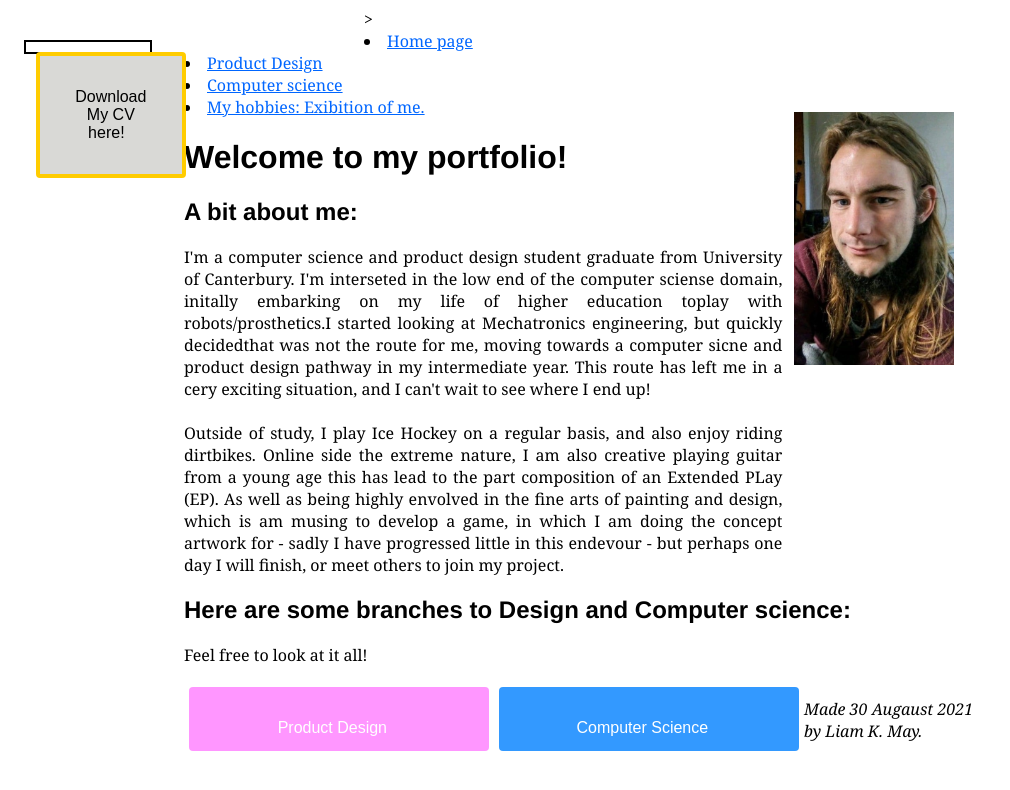
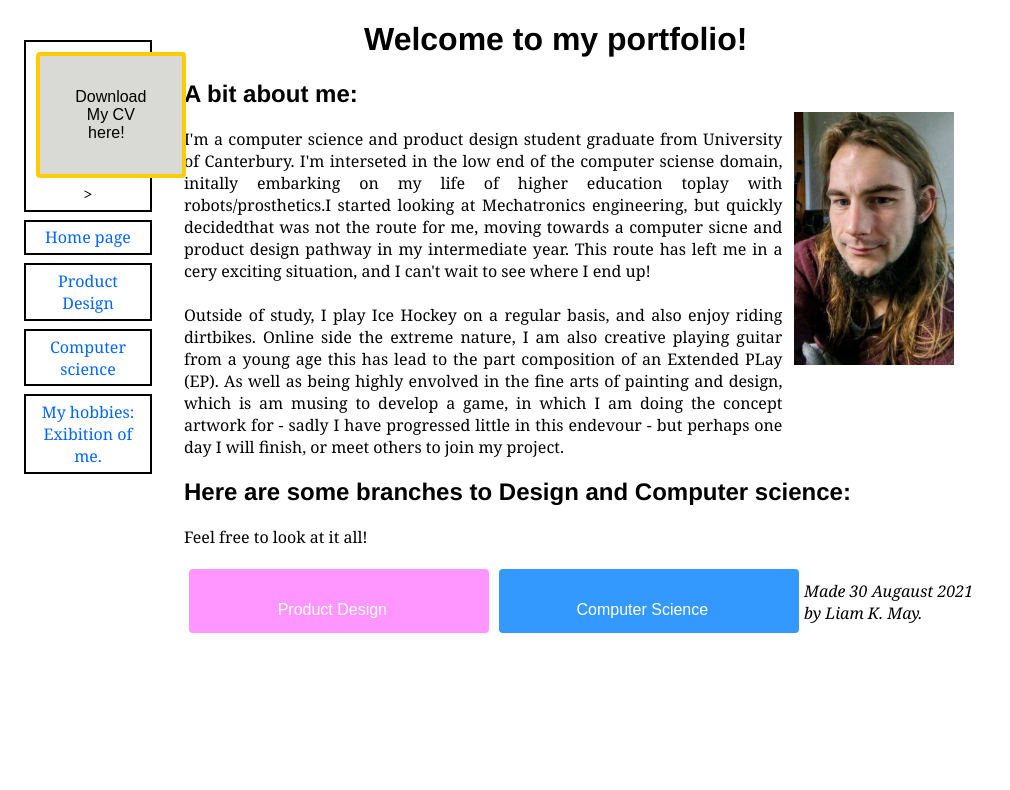
Before and after one commit to TheTriangleTrippa/Portfolio, a Jekyll site: the page built from index.html, in a window 1280 px wide. Shown: the top 790 px of the page, without its empty margins (0-1010 px from the left). Built offline with Jekyll 4.4.1, drawn with Linux system fonts in a browser that asks for light colours.

Commit message:
Update profile.html

```diff
--- a/_includes/profile.html
+++ b/_includes/profile.html
@@ -7,7 +7,7 @@
 <body>
 
 <!-- Site navigation menu -->
- <div class="container">
+ <container class="container">
 
     <ul class="navbar">
         <li><a <div class="dl-button">
@@ -22,7 +22,7 @@
     <li><a href="CompSci.html">Computer science</a>
     <li><a href="links.html">My hobbies: Exibition of me.</a>
    </ul>
- </div>
+ </container>
 
 
 
```
